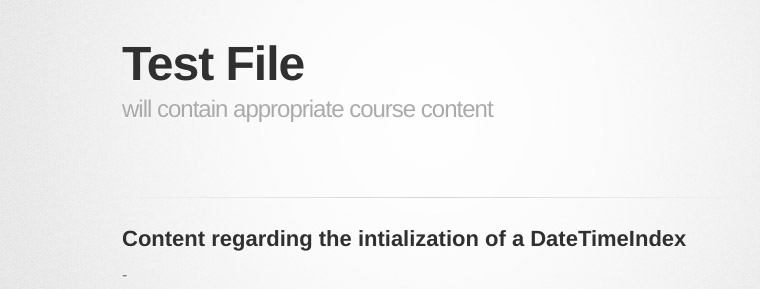
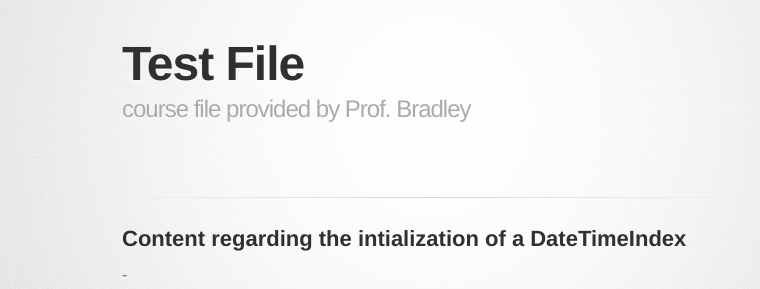
Before and after one commit to NickChrisochoides/NickChrisochoides.github.io, a Jekyll site: the page built from testfile/index.md, in a window 1280 px wide. Shown: the top 289 px of the page, without its empty margins (208-968 px from the left). Built offline with Jekyll 4.4.1, drawn with Linux system fonts in a browser that asks for light colours; some web fonts are replaced; our own code applies the rules of GitHub Pages for plain Markdown files.

Commit message:
Update index.md

```diff
--- a/testfile/index.md
+++ b/testfile/index.md
@@ -1,6 +1,6 @@
 ---
 title: Test File
-description: will contain appropriate course content
+description: course file provided by Prof. Bradley
 ---
 Content regarding the intialization of a DateTimeIndex
 -
```
